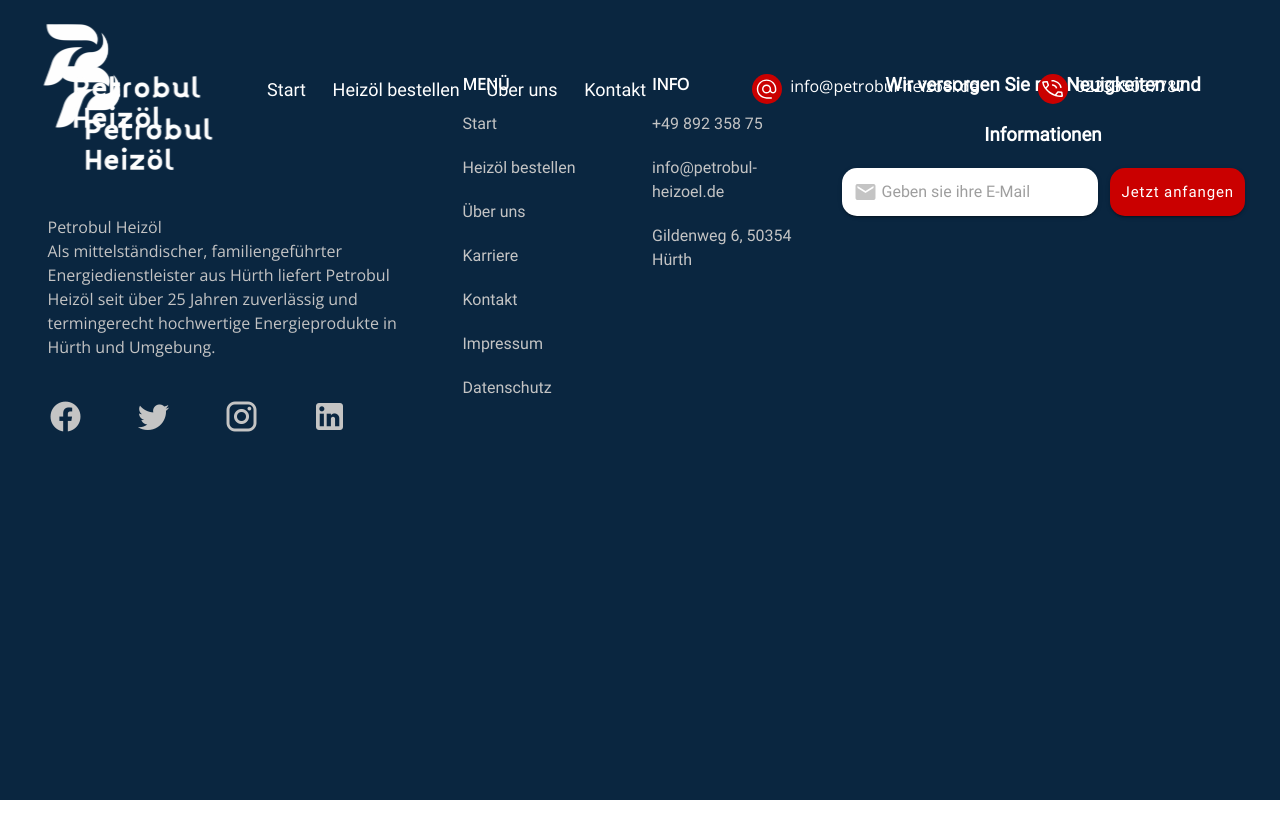
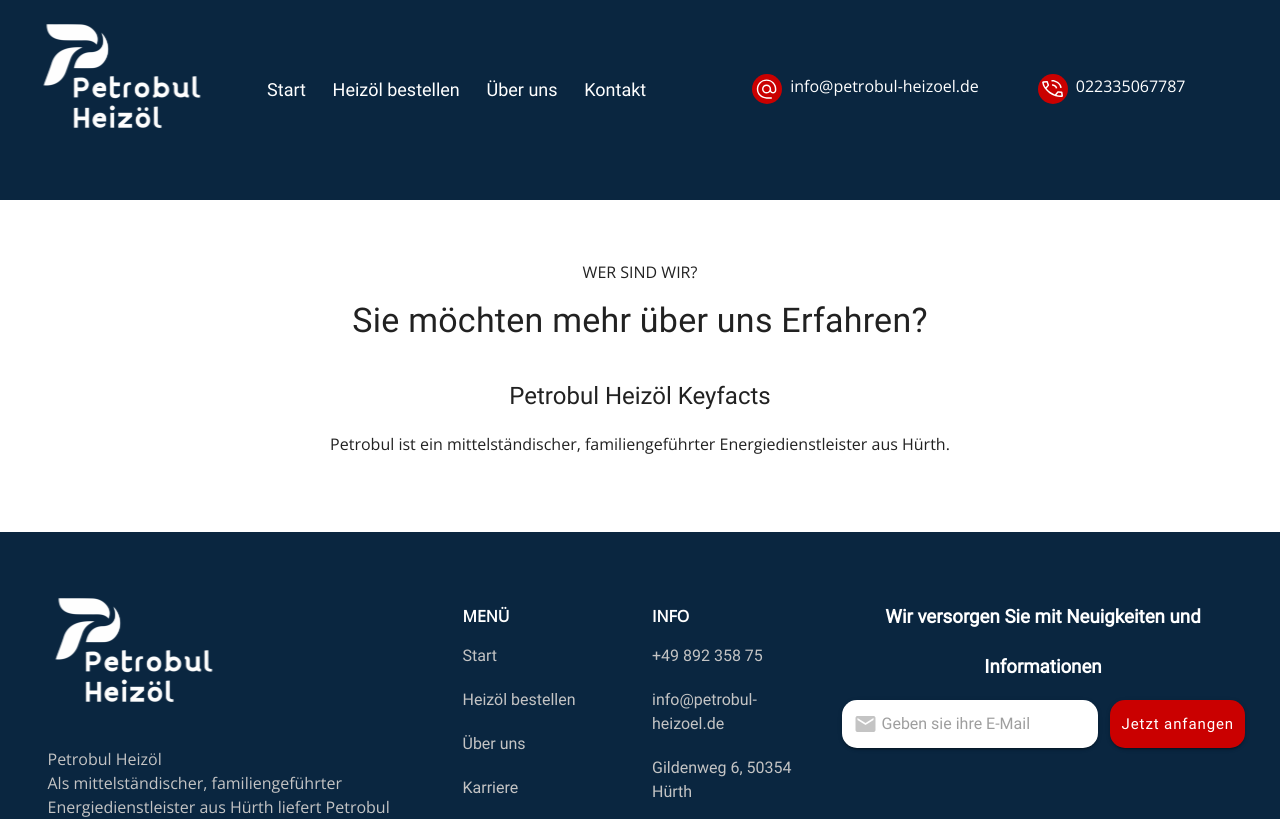
Before and after one commit to ralia79/petrobul, a Vue app: page /uber-uns in a window 1280 px wide. Shown: the top 819 px of the page. Built offline with nearby package versions, Linux system fonts and the light colour scheme.

Commit message:
start about us screen

```diff
--- a/src/App.vue
+++ b/src/App.vue
@@ -2,7 +2,7 @@
     <v-app>
         <app-bar class="z-index-up"/>
         <router-view class="z-index-down"/>
-        <CustomFooter />
+        <CustomFooter class="z-index-up"/>
     </v-app>
 </template>
 <script>
--- /dev/null
+++ b/src/core/about-us/about-us.component.ts
@@ -0,0 +1,9 @@
+import {defineComponent} from "vue";
+
+export default defineComponent({
+    date(){
+        return {
+
+        }
+    }
+})
--- /dev/null
+++ b/src/core/about-us/about-us.vue
@@ -0,0 +1,15 @@
+<template>
+    <v-col class="pa-0">
+        <div class="blue-bg padding-custom-top"></div>
+
+        <v-col align="center" class="white h-100 pa-0 pt-15 pb-15">
+            <p>WER SIND WIR?</p>
+            <h2 class="text-h6 text-md-h4">Sie möchten mehr über uns Erfahren?</h2>
+            <h2 class="text-h6 text-md-h5 mt-10">Petrobul Heizöl Keyfacts</h2>
+            <p class="mt-5">Petrobul ist ein mittelständischer, familiengeführter Energiedienstleister aus Hürth.</p>
+        </v-col>
+    </v-col>
+</template>
+
+
+<script src="./about-us.component.ts"></script>
--- a/src/core/appbar/appbar.vue
+++ b/src/core/appbar/appbar.vue
@@ -9,10 +9,18 @@
                             <img src="@/assets/img/Logo-mobile.svg" alt="logo" class="fit_image"/>
                         </a>
                         <ul class="d-flex align-center justify-space-between col-8 mt-7">
-                            <li class="ma-0 white--text">Start</li>
-                            <li class="ma-0 white--text">Heizöl bestellen</li>
-                            <li class="ma-0 white--text">Über uns</li>
-                            <li class="ma-0 white--text">Kontakt</li>
+                            <RouterLink to="/">
+                                <li class="ma-0 white--text">Start</li>
+                            </RouterLink>
+                            <RouterLink to="/">
+                                <li class="ma-0 white--text">Heizöl bestellen</li>
+                            </RouterLink>
+                            <RouterLink to="/uber-uns">
+                                <li class="ma-0 white--text">Über uns</li>
+                            </RouterLink>
+                            <RouterLink to="/">
+                                <li class="ma-0 white--text">Kontakt</li>
+                            </RouterLink>
                         </ul>
                     </v-row>
                     <v-spacer></v-spacer>
--- a/src/router/index.ts
+++ b/src/router/index.ts
@@ -1,15 +1,19 @@
 import Vue from 'vue'
-import VueRouter, { RouteConfig } from 'vue-router'
-import HomeView from '../core/home/home.vue'
+import VueRouter, {RouteConfig} from 'vue-router'
+import HomeView from '@/core/home/home.vue'
+import AboutUs from '@/core/about-us/about-us.vue'
 
 Vue.use(VueRouter)
 
 const routes: Array<RouteConfig> = [
     {
         path: '/',
-    name: 'home',
         component: HomeView
     },
+    {
+        path: '/uber-uns',
+        component: AboutUs
+    }
 
 ]
 
```
Lines whose indentation alone changed are shown as unchanged.
